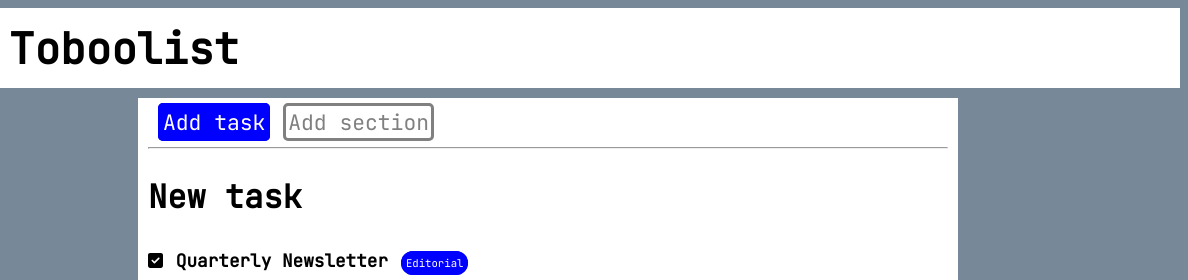
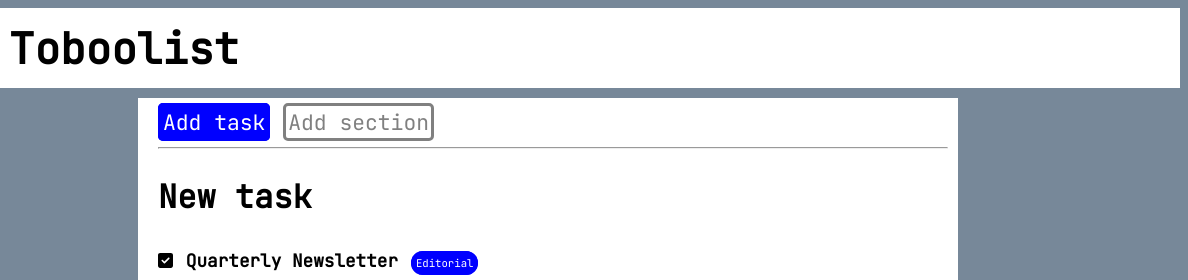
Before and after one commit to LudwigEffort/html-css-toboolist, a plain HTML site: page index.html in a window 1280 px wide. Shown: the top 280 px of the page, 92-1280 px from the left. Drawn offline with Linux system fonts and the light colour scheme.

Commit message:
move into general conteiner

```diff
--- a/css/style.css
+++ b/css/style.css
@@ -30,7 +30,7 @@ main    {
     margin-top: 10px;
 }
 
-.conteiner_general    {
+.general_conteiner    {
     margin-left: 10px;
 }
 
--- a/index.html
+++ b/index.html
@@ -18,12 +18,11 @@
 
     <main>
         <!-- Div right shifted -->
-        <div class="conteiner_general">
+        <div class="general_conteiner">
 
             <!-- Button in the top -->
             <div>
                 <span class="button_1">Add task</span> <span class="button_2">Add section</span>
-            </div>
             </div>
 
             <hr>
@@ -55,6 +54,8 @@
 
             <!-- Upcoming -->
             <div>
+
+
                 <h2>Upcoming</h2>
                 <div>
                     <img src="img/square-xmark-solid.svg" alt="" class="check_not_done"> <h5>Schedule meeting with Alex</h5>
@@ -71,7 +72,12 @@
 
             </div>
 
+
+
+        </div>
+
     </main>
+
 
 </body>
 </html>
```
Also changed, not shown: 1 other file. Lines whose indentation alone changed are shown as unchanged.
